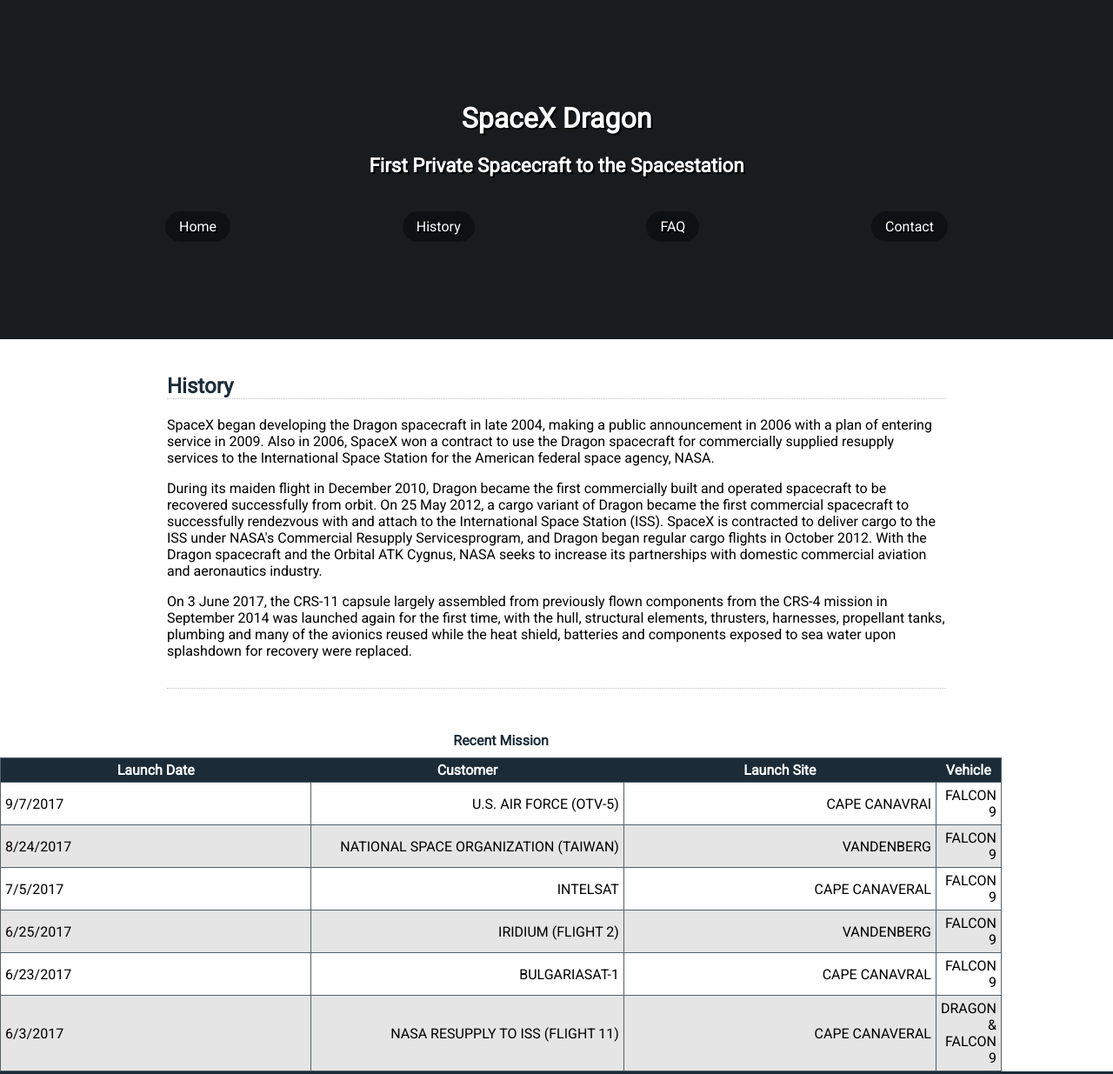
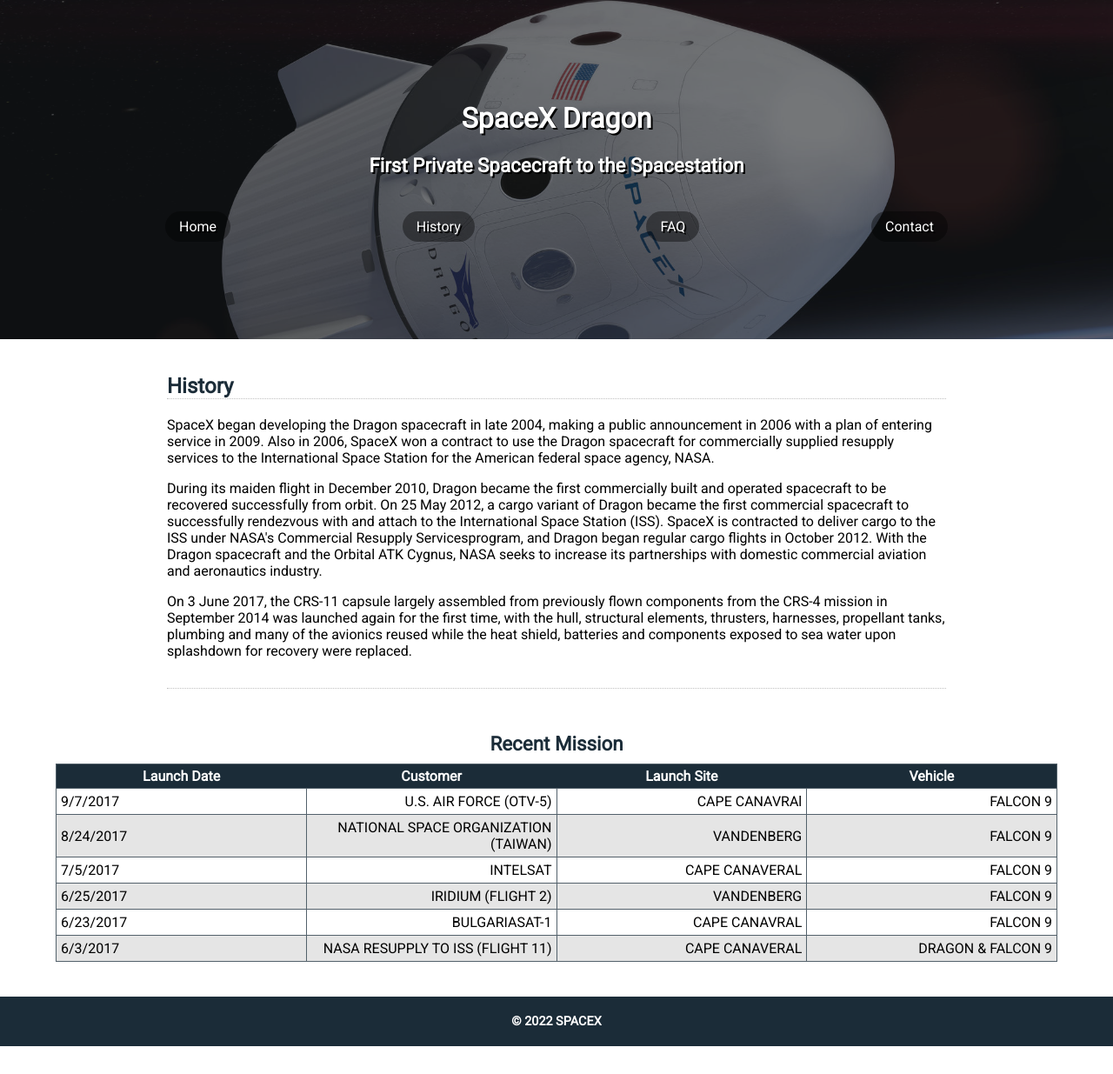
Before and after one commit to RamseyAlh/ifsc-1310, a plain HTML site: page dragonfirstdraft/history.html in a window 1280 px wide. Shown: the top 1235 px of the page at 87% size. After the commit the page ends 1203 px from the top, so only its background shows below. Drawn offline with Linux system fonts and the light colour scheme.

Commit message:
fixed button

```diff
--- a/dragonfirstdraft/assets/css/style.css
+++ b/dragonfirstdraft/assets/css/style.css
@@ -66,7 +66,7 @@ header.primary {
 
   header.primary::before {
     content: "";
-    background-image: url("dragoncrew.8k.jpg");
+    background-image: url("../img/dragoncrew.8k.jpg");
     background-size: cover;
     position: absolute;
     top: 0px;
@@ -77,6 +77,7 @@ header.primary {
   }
 
 header.primary h1 a{
+  position: relative;
   color:#ffffff;
   text-decoration: none;
 }
@@ -85,6 +86,7 @@ h1{
 }
 
 header.primary h2{
+  position: relative;
   font-size: 1.4rem;
   /* Top | left/right | Bottom*/
   margin:20px auto 40px;
@@ -97,6 +99,7 @@ header.primary nav{
 }
 header.primary nav ul{
   /*removes extra space for list ittem attachments*/
+  position: relative;
   padding:0;
   display: flex;
   flex-direction: row;
@@ -243,6 +246,7 @@ table{
   width:90%;
   border:1px solid #53616B;
   border-collapse:collapse;
+  margin: 40px auto;
 }
 
 tr{}
@@ -262,7 +266,7 @@ td:nth-child(2n), td:nth-child(3n){
 th{
   background-color: #1B2C38;
   color:#ffffff;
-  width: 33%;
+  width: 25%;
   padding: 4px;
 }
 
@@ -275,7 +279,7 @@ table caption{
   color: #1B2C38;
   padding:10px;
   font-weight: bold;
-  font-size: 3 rem;
+  font-size: 1.4rem;
 }
 
 #additional-elements ol{
```
Also changed, not shown: dragonfirstdraft/index.html (+1 -1 lines).
